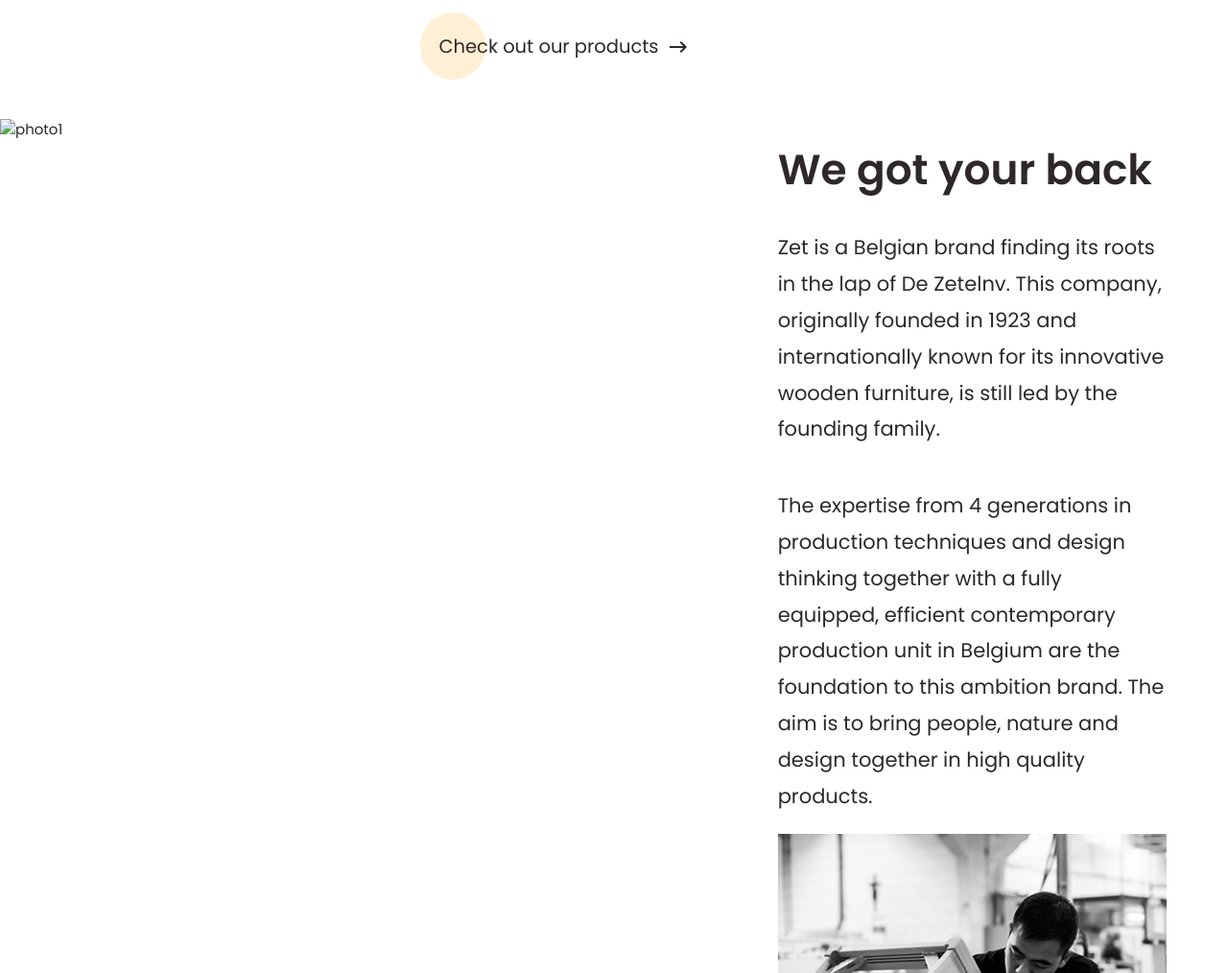
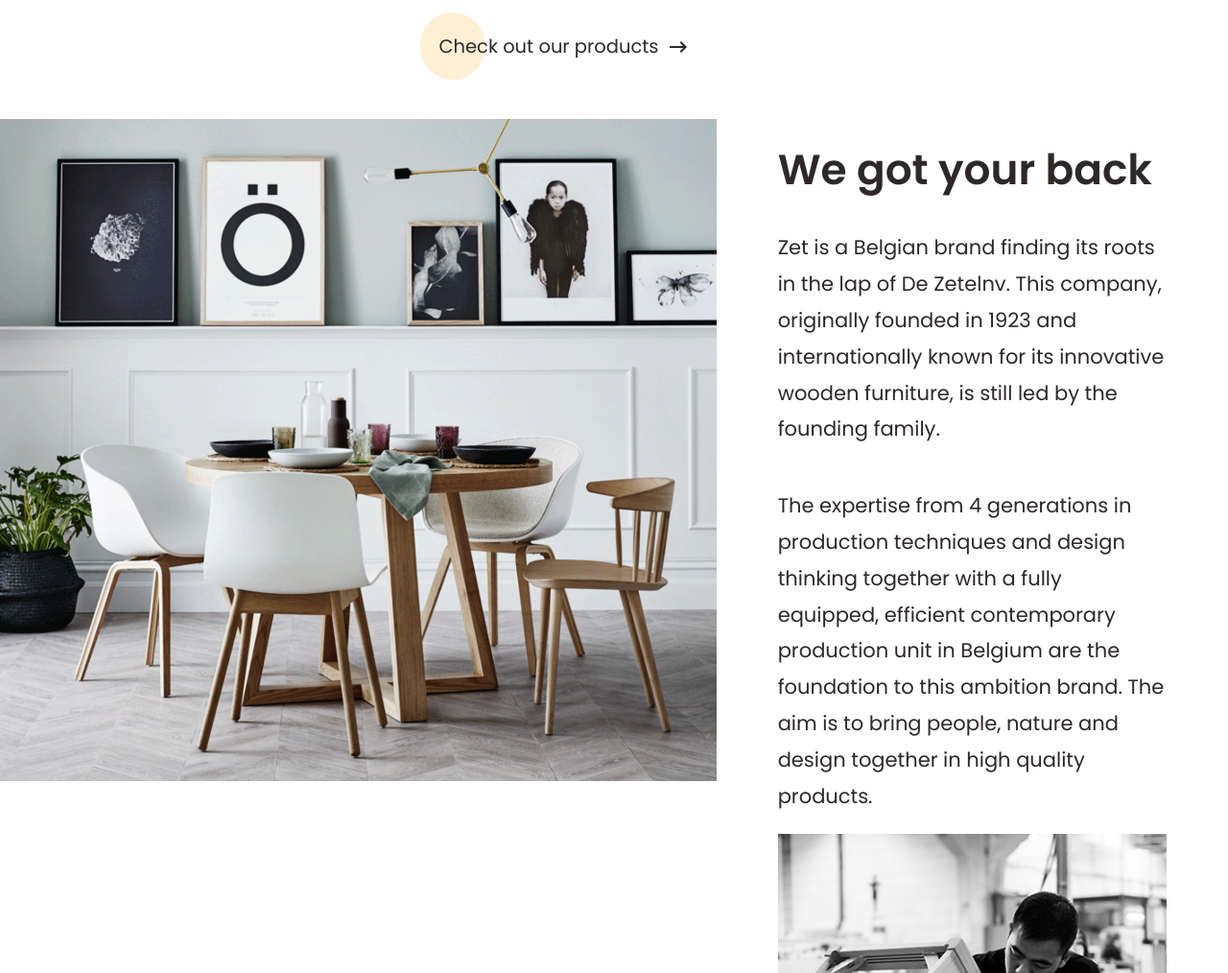
Before and after one commit to MohamedMAZOUZ/Zetcode, a plain HTML site: page index.html in a window 1280 px wide. Shown: the part 1840-2854 px from the top of the page at 96% size. Drawn offline with nearby package versions, Linux system fonts and the light colour scheme.

Commit message:
Update index.html

```diff
--- a/index.html
+++ b/index.html
@@ -60,7 +60,7 @@
         </div>
 
         <article class="row">
-            <img class="col l7 m12 s12" src="./images/se1_1.png" alt="photo1">
+            <img class="col l7 m12 s12" src="./images/se11.png" alt="photo1">
             <div class="col l5 m12 s12">
                 <h3><b>We got your back</b></h3>
                 <p>Zet is a Belgian brand finding its roots in the lap of De Zetelnv. This company, originally founded in 1923 and internationally known for its innovative wooden furniture, is still led by the founding family.</p>
```
